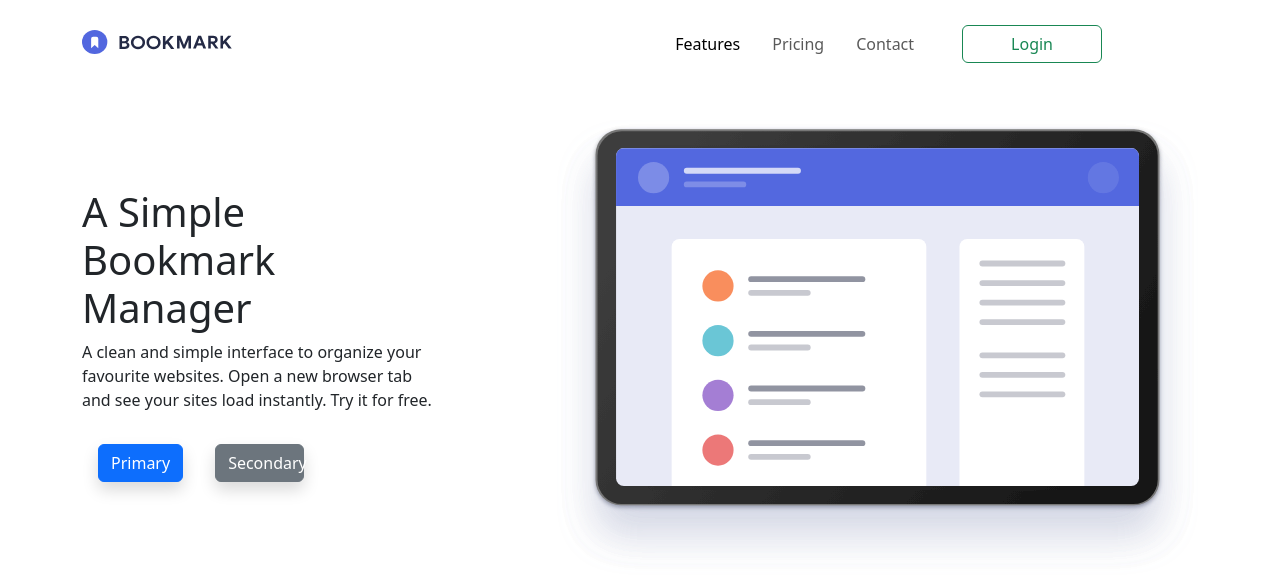
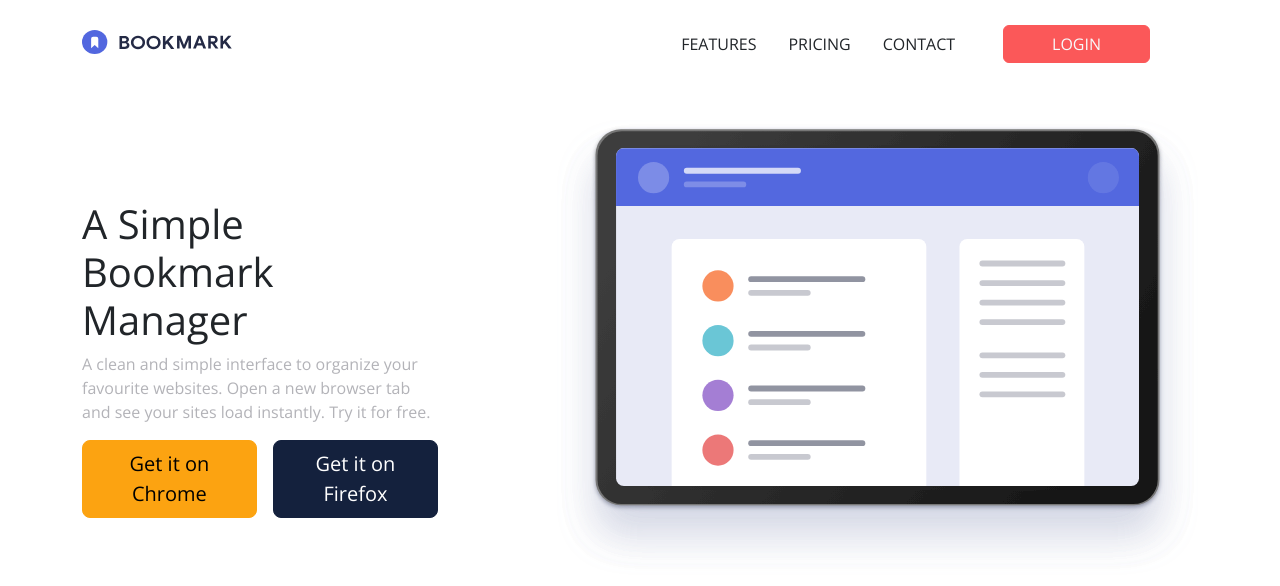
Before and after one commit to SergioGarciaF/Sprint2-SergioGarcia, a website: page nivell-1/index.html in a window 1280 px wide. Drawn offline with nearby package versions, Linux system fonts and the light colour scheme.

Commit message:
Exercici-1-Nivell-1 Final

```diff
--- a/nivell-1/index.html
+++ b/nivell-1/index.html
@@ -6,7 +6,9 @@
     <meta name="viewport" content="width=device-width, initial-scale=1.0">
     <link rel="icon" href="./assets/Imagenes/favicon-32x32.png">
     <link rel="stylesheet" href="./css/custom.css">
-
+    <link rel="preconnect" href="https://fonts.googleapis.com">
+    <link rel="preconnect" href="https://fonts.gstatic.com" crossorigin>
+    <link href="https://fonts.googleapis.com/css2?family=Open+Sans:wght@300&display=swap" rel="stylesheet">
     <title>Sprint 2 Nivell 1</title>
 </head>
 
@@ -25,17 +27,18 @@
             <div class="collapse navbar-collapse me-5" id="navbarSupportedContent">
                 <ul class="navbar-nav ms-auto me-4 mb-2 mb-lg-0">
                     <li class="nav-item me-3">
-                        <a class="nav-link active" aria-current="page" href="#">Features</a>
+                        <a class="nav-link active text-dark" aria-current="page" href="#">FEATURES</a>
                     </li>
                     <li class="nav-item me-3">
-                        <a class="nav-link" href="#">Pricing</a>
+                        <a class="nav-link text-dark" href="#">PRICING</a>
                     </li>
                     <li class="nav-item me-3">
-                        <a class="nav-link" href="#">Contact</a>
+                        <a class="nav-link text-dark" href="#">CONTACT</a>
                     </li>
                 </ul>
                 <form class="d-flex">
-                    <button class="btn btn-outline-success me-5 ps-5 pe-5" type="submit">Login</button>
+                    <button class="btn btn-outline-warning btn-warning text-light ps-5 pe-5"
+                        type="submit">LOGIN</button>
                 </form>
             </div>
         </nav>
@@ -45,13 +48,13 @@
             <article class="container col-12 order-2 col-md-4 order-md-1 mt-md-4 align-self-center">
                 <div class="row">
                     <h1 class="col-md-12 text-center text-md-start">A Simple Bookmark Manager</h1>
-                    <p class="text-center text-md-start col-md-12">A clean and simple interface to organize your
+                    <p class="text-center text-md-start text-success col-md-12">A clean and simple interface to organize your
                         favourite websites. Open a new browser tab and see
                         your sites load instantly. Try it for free.
                     </p>
                     <div class="d-flex justify-content-center justify-content-lg-start">
-                        <button type="button" class="btn btn-primary m-3 me-md-3 shadow mb-5">Primary</button>
-                        <button type="button" class="btn btn-secondary m-3 col-md-3 shadow mb-5">Secondary</button>
+                        <button type="button" class="btn btn-primary btn-lg me-3">Get it on Chrome</button>
+                        <button type="button" class="btn btn-secondary btn-lg">Get it on Firefox</button>
                     </div>
                 </div>
             </article>
--- a/nivell-1/sass/custom.scss
+++ b/nivell-1/sass/custom.scss
@@ -1,5 +1,12 @@
+/*COLORES*/
+$primary: #fca311;
+$secondary: #14213d;
+$warning: #FB5859;
+$success: #B3B3B8;
+/*FINAL COLORES*/
 
-
-
+/*FUENTES*/
+$font-family-sans-serif: 'Open Sans', sans-serif;
+/*FINAL FUENTES*/
 
 @import "../node_modules/bootstrap/scss/bootstrap.scss"
```
Also changed, not shown: nivell-1/css/custom.css, 1 other file.
